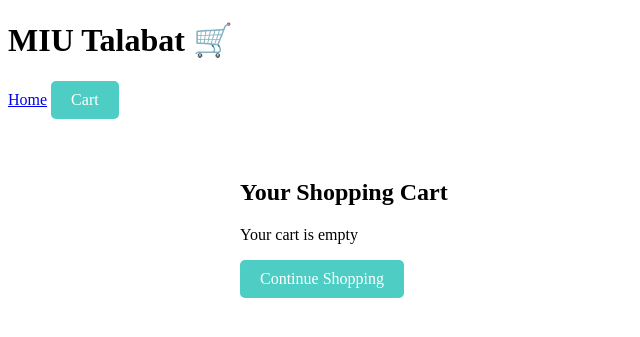
After one commit to yasminemoataz/talabat, a PHP site: page /app/views/cart.php in a window 1280 px wide. The commit adds this page. Shown: the top 337 px of the page, without its empty margins (0-640 px from the left). Run offline with PHP 8.4, Linux system fonts and the light colour scheme.

Commit message:
bagrb haga

```diff
--- /dev/null
+++ b/app/views/cart.php
@@ -0,0 +1,77 @@
+<!DOCTYPE html>
+<html lang="en">
+<head>
+    <meta charset="UTF-8">
+    <meta name="viewport" content="width=device-width, initial-scale=1.0">
+    <title>MIU Talabat - Cart</title>
+    <style>
+        .cart-container {
+            max-width: 800px;
+            margin: 20px auto;
+            padding: 20px;
+        }
+        .cart-item {
+            border: 1px solid #ddd;
+            padding: 15px;
+            margin: 10px 0;
+            border-radius: 5px;
+        }
+        .cart-btn {
+            background: #4ecdc4;
+            color: white;
+            padding: 10px 20px;
+            text-decoration: none;
+            border-radius: 5px;
+            display: inline-block;
+        }
+        .remove-btn {
+            background: #ff4757;
+            color: white;
+            border: none;
+            padding: 5px 10px;
+            border-radius: 3px;
+            cursor: pointer;
+        }
+    </style>
+</head>
+<body>
+    <!-- You can reuse your existing header here -->
+    <header>
+        <h1>MIU Talabat 🛒</h1>
+        <nav>
+            <a href="?page=home">Home</a>
+            <a href="?page=cart" class="cart-btn">Cart</a>
+        </nav>
+    </header>
+
+    <div class="cart-container">
+        <h2>Your Shopping Cart</h2>
+
+        <?php if (empty($cartItems)): ?>
+            <p>Your cart is empty</p>
+            <a href="?page=home" class="cart-btn">Continue Shopping</a>
+        <?php else: ?>
+            <div class="cart-items">
+                <?php foreach ($cartItems as $id => $item): ?>
+                    <div class="cart-item">
+                        <h3><?php echo htmlspecialchars($item['name']); ?></h3>
+                        <p>Price: $<?php echo $item['price']; ?></p>
+                        <p>Quantity: <?php echo $item['quantity']; ?></p>
+                        <p><strong>Total: $<?php echo number_format($item['price'] * $item['quantity'], 2); ?></strong></p>
+                        <form method="POST" style="display: inline;">
+                            <input type="hidden" name="product_id" value="<?php echo $id; ?>">
+                            <button type="submit" name="remove_from_cart" class="remove-btn">Remove</button>
+                        </form>
+                    </div>
+                <?php endforeach; ?>
+            </div>
+
+            <div class="cart-summary">
+                <h3>Total: $<?php echo number_format($total, 2); ?></h3>
+                <button class="cart-btn">Checkout</button>
+                <a href="?page=home" class="cart-btn">Continue Shopping</a>
+            </div>
+        <?php endif; ?>
+    </div>
+</body>
+</html>
```
Also changed, not shown: app/controllers/CartController.php (added, +9 -0 lines), app/views/layout.php (+6 -5 lines).
